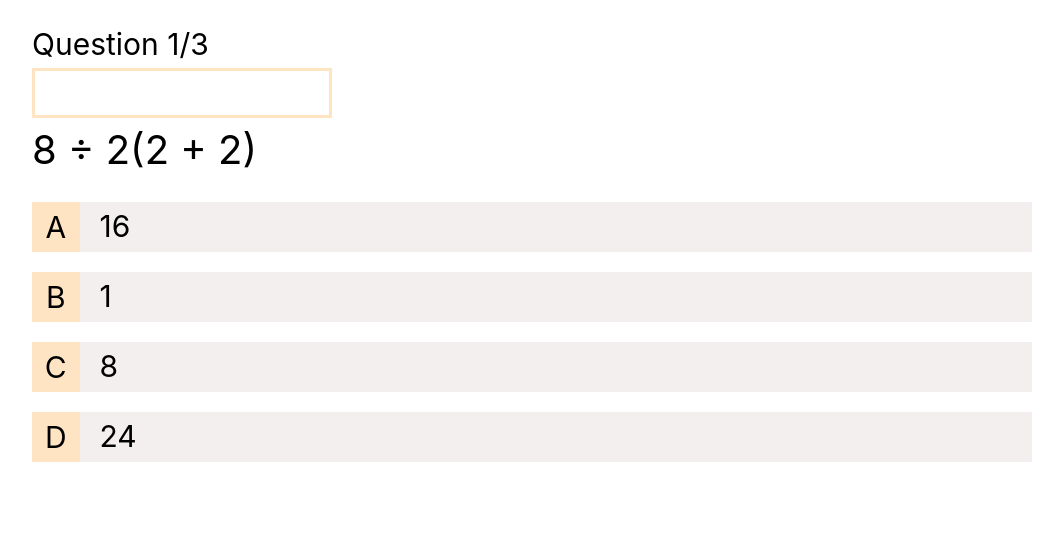
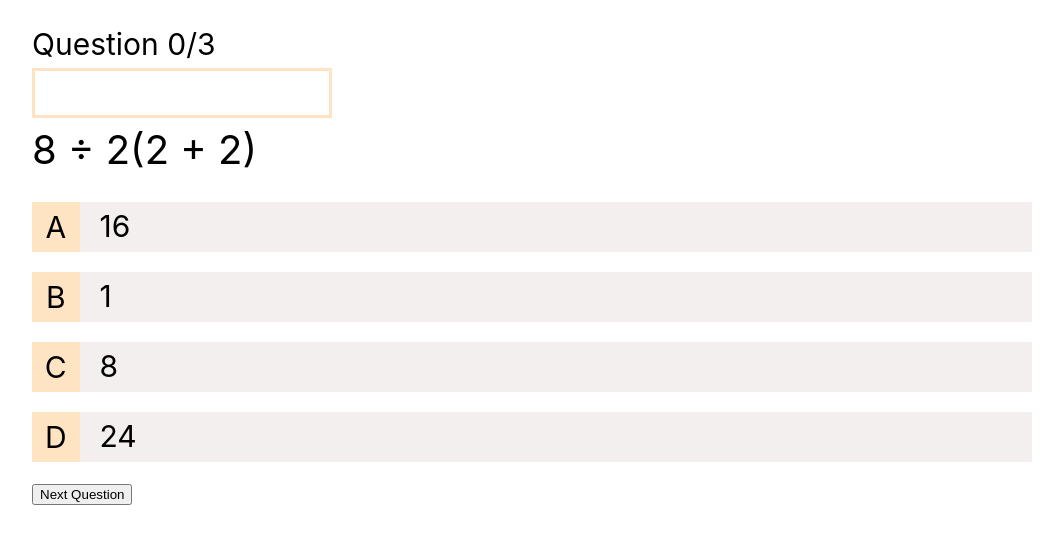
Before and after one commit to RausRD/quizesVue, a Vue app: page /quiz/1 in a window 1280 px wide. Shown: the top 544 px of the page, without its empty margins (108-1171 px from the left). Built offline with nearby package versions, Linux system fonts and the light colour scheme.

Commit message:
added dinamic

```diff
--- a/src/components/QuizHeader.vue
+++ b/src/components/QuizHeader.vue
@@ -1,8 +1,13 @@
+<script setup>
+import {defineProps} from "vue"
+
+const {questionStatus, barPercentage} = defineProps(['questionStatus', 'barPercentage'])
+</script>
 <template>
 	<header>
-		<h4>Question 1/3</h4>
+		<h4>Question {{questionStatus}}</h4>
 		<div class="bar">
-			<div class="completion"></div>
+			<div class="completion" :style="{width: barPercentage}"></div>
 		</div>
 	</header>
 </template>
--- a/src/views/QuizeView.vue
+++ b/src/views/QuizeView.vue
@@ -2,20 +2,30 @@
 import Question from "@/components/Question.vue";
 import QuizHeader from "@/components/QuizHeader.vue";
 import {useRoute} from "vue-router";
-import {ref} from "vue";
+import {computed, ref, watch} from "vue";
 import quizes from "../data/quizes.json"
 
 const route = useRoute()
 const quizId = parseInt(route.params.id)
 const quiz = quizes.find(q => q.id === quizId)
 const currentQuestionIndex = ref(0)
+
+// const questionStatus = ref(`${currentQuestionIndex.value}/${quiz.questions.length}`)
+// watch(() => currentQuestionIndex.value, () => {
+// 	questionStatus.value = `${currentQuestionIndex.value}/${quiz.questions.length}`
+// })
+const questionStatus = computed(() => {
+ return	`${currentQuestionIndex.value}/${quiz.questions.length}`
+})
+const barPercentage = computed(() => `${currentQuestionIndex.value/quiz.questions.length * 100}%`)
 </script>
 
 <template>
 	<div>
-		<QuizHeader/>
+		<QuizHeader :questionStatus="questionStatus" :barPercentage="barPercentage"/>
 		<div>
 			<Question :question="quiz.questions[currentQuestionIndex]"/>
 		</div>
+		<button @click="currentQuestionIndex++">Next Question</button>
 	</div>
 </template>
```
